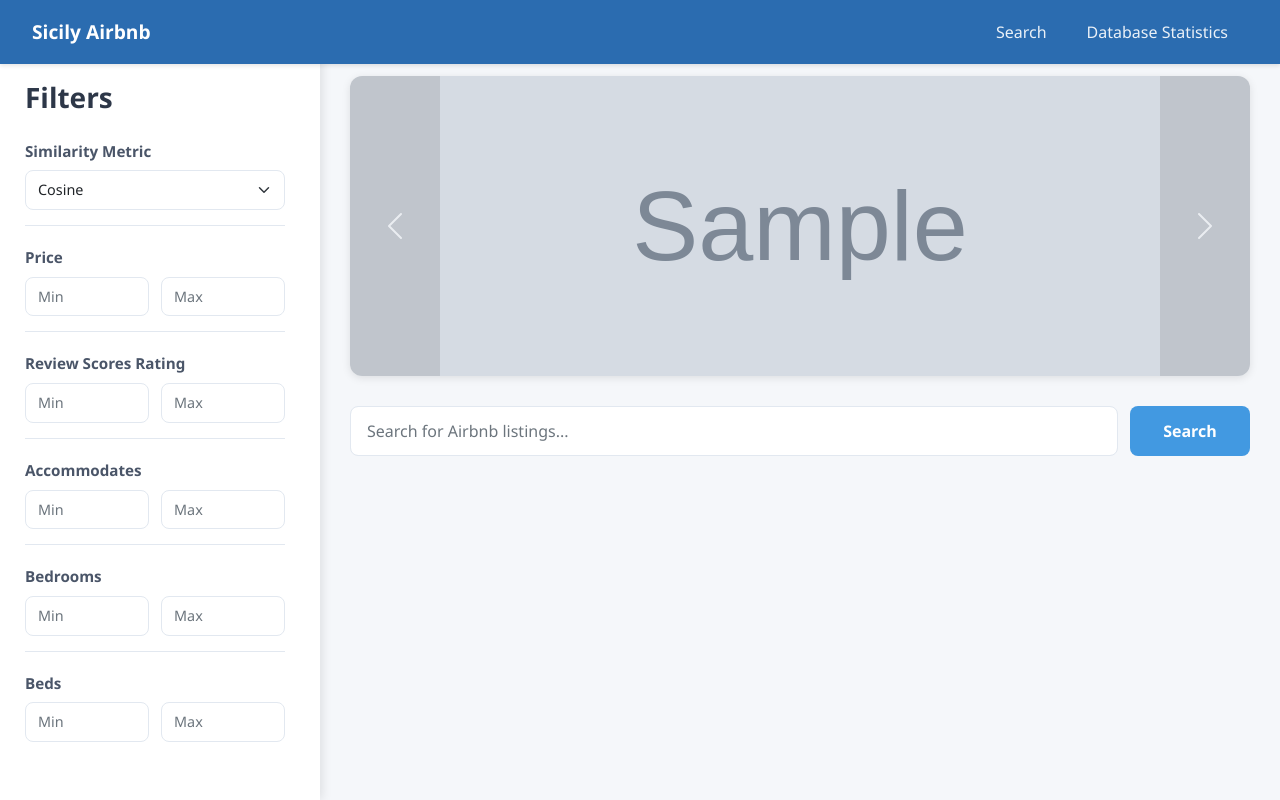
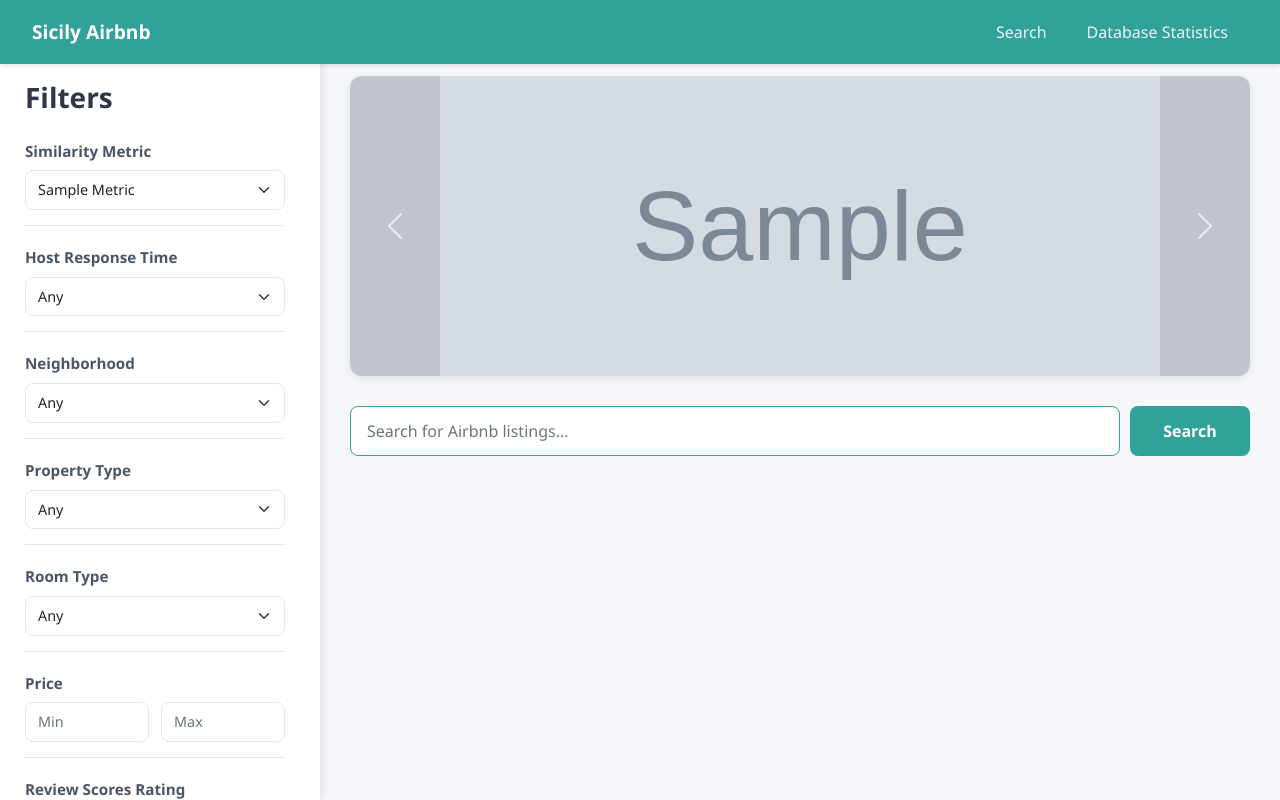
Before and after one commit to KamilaKras/Sicily_AirBNB_RecommendationSystem, a Flask app: template templates/index.html in a window 1280 px wide. Run offline with Flask 2, Linux system fonts and the light colour scheme; the template is opened without the code that fills it: most values are stand-ins (such as "Sample title", 1, 10 or a date in 2020); grey boxes marked "Sample" are stand-in pictures; parts of the project's set-up code (start-up, migrations or seed data) failed here and were passed over.

Commit message:
Changed styling

```diff
--- a/static/css/style.css
+++ b/static/css/style.css
@@ -109,19 +109,26 @@ body {
 
 .search-container {
     display: flex;
-    gap: 12px;
-    margin-bottom: 30px;
+    gap: 10px;
+    margin-bottom: 20px;
 }
 
 #search-input {
     flex-grow: 1;
     padding: 12px 16px;
     font-size: 1rem;
+    border-color: #30a29a;
+}
+
+#search-input:focus {
+    border-color: #30a29a;
+    box-shadow: 0 0 0 0.2rem rgba(48, 162, 154, 0.25);
 }
 
 #search-button {
     padding: 12px 24px;
-    background-color: #4299e1;
+    background-color: #30a29a;
+    border-color: #30a29a;
     color: white;
     border: none;
     border-radius: 8px;
@@ -131,8 +138,13 @@ body {
 }
 
 #search-button:hover {
-    background-color: #3182ce;
+    background-color: #278c85;
+    border-color: #278c85;
     transform: translateY(-1px);
+}
+
+#search-button:focus {
+    box-shadow: 0 0 0 0.2rem rgba(48, 162, 154, 0.25);
 }
 
 .listing-card {
@@ -190,13 +202,14 @@ body {
 }
 
 .amenity-badge {
-    display: inline-block;
-    padding: 3px 6px;
-    margin: 2px;
-    background-color: #ebf8ff;
-    color: #2b6cb0;
+    background-color: #30a29a !important;
+    color: white !important;
+    font-size: 0.8rem;
+    padding: 0.3rem 0.6rem;
+    margin-right: 0.3rem;
+    margin-bottom: 0.3rem;
     border-radius: 4px;
-    font-size: 0.75rem;
+    font-weight: 500;
 }
 
 .price {
@@ -279,7 +292,7 @@ body {
 
 /* Navigation */
 .navbar {
-    background-color: #2b6cb0;
+    background-color: #30a29a;
     padding: 0.75rem 2rem;
     position: fixed;
     top: 0;
--- a/static/js/script.js
+++ b/static/js/script.js
@@ -1,11 +1,23 @@
 document.addEventListener('DOMContentLoaded', function() {
+    console.log('DOM Content Loaded');
     const searchInput = document.getElementById('search-input');
     const searchButton = document.getElementById('search-button');
     const resultsContainer = document.getElementById('results-container');
 
-    searchButton.addEventListener('click', performSearch);
+    console.log('Elements found:', {
+        searchInput: !!searchInput,
+        searchButton: !!searchButton,
+        resultsContainer: !!resultsContainer
+    });
+
+    searchButton.addEventListener('click', function() {
+        console.log('Search button clicked');
+        performSearch();
+    });
+
     searchInput.addEventListener('keypress', function(e) {
         if (e.key === 'Enter') {
+            console.log('Enter key pressed');
             performSearch();
         }
     });
@@ -14,40 +26,48 @@ document.addEventListener('DOMContentLoaded', function() {
         const filters = {};
 
         // Get similarity metric
-        filters.similarity_metric = document.getElementById('similarity-metric').value;
+        const similarityMetric = document.getElementById('similarity-metric');
+        if (similarityMetric) {
+            filters.similarity_metric = similarityMetric.value;
+        }
 
         // Get numeric range filters
         const numericFields = ['price', 'review_scores_rating', 'accommodates', 'bedrooms', 'beds'];
         numericFields.forEach(field => {
-            const minVal = document.getElementById(`${field}-min`).value;
-            const maxVal = document.getElementById(`${field}-max`).value;
-            if (minVal || maxVal) {
-                filters[`${field}_range`] = [
-                    minVal ? parseFloat(minVal) : null,
-                    maxVal ? parseFloat(maxVal) : null
-                ];
+            const minElement = document.getElementById(`${field}-min`);
+            const maxElement = document.getElementById(`${field}-max`);
+            if (minElement || maxElement) {
+                const minVal = minElement ? minElement.value : null;
+                const maxVal = maxElement ? maxElement.value : null;
+                if (minVal || maxVal) {
+                    filters[`${field}_range`] = [
+                        minVal ? parseFloat(minVal) : null,
+                        maxVal ? parseFloat(maxVal) : null
+                    ];
+                }
             }
         });
 
-        // Get categorical filters
-        ['host_response_time', 'neighbourhood_cleansed', 'property_type', 'room_type'].forEach(field => {
-            const value = document.getElementById(field).value;
-            if (value) {
-                filters[field] = value;
+        // Get categorical filters - only if they exist
+        const categoricalFields = ['host_response_time', 'neighbourhood_cleansed', 'property_type', 'room_type'];
+        categoricalFields.forEach(field => {
+            const element = document.getElementById(field);
+            if (element && element.value) {
+                filters[field] = element.value;
             }
         });
 
-        // Get selected amenities
-        const selectedAmenities = Array.from(document.querySelectorAll('.amenity-checkbox:checked'))
-            .map(checkbox => checkbox.value);
-        if (selectedAmenities.length > 0) {
-            filters.amenities = selectedAmenities;
+        // Get selected amenities - only if they exist
+        const amenityCheckboxes = document.querySelectorAll('.amenity-checkbox:checked');
+        if (amenityCheckboxes.length > 0) {
+            filters.amenities = Array.from(amenityCheckboxes).map(checkbox => checkbox.value);
         }
 
         return filters;
     }
 
     function performSearch() {
+        console.log('Performing search');
         const query = searchInput.value.trim();
         if (!query) {
             alert('Please enter a search query');
@@ -55,10 +75,12 @@ document.addEventListener('DOMContentLoaded', function() {
         }
 
         const filters = getFilters();
+        console.log('Filters:', filters);
 
         // Show loading state
         resultsContainer.innerHTML = '<div class="text-center"><div class="spinner-border" role="status"><span class="visually-hidden">Loading...</span></div></div>';
 
+        console.log('Sending fetch request to /search');
         fetch('/search', {
             method: 'POST',
             headers: {
@@ -69,8 +91,12 @@ document.addEventListener('DOMContentLoaded', function() {
                 filters: filters
             })
         })
-        .then(response => response.json())
+        .then(response => {
+            console.log('Got response:', response.status);
+            return response.json();
+        })
         .then(results => {
+            console.log('Got results:', results);
             displayResults(results);
         })
         .catch(error => {
--- a/templates/index.html
+++ b/templates/index.html
@@ -13,10 +13,54 @@
                 <div class="filter-section">
                     <label for="similarity-metric">Similarity Metric</label>
                     <select id="similarity-metric" class="form-select">
-                        <option value="cosine">Cosine</option>
+                        {% for metric in similarity_metrics %}
+                        <option value="{{ metric }}">{{ metric|title }}</option>
+                        {% endfor %}
                     </select>
                 </div>
 
+                <!-- Categorical Filters -->
+                <div class="filter-section">
+                    <label for="host_response_time">Host Response Time</label>
+                    <select id="host_response_time" class="form-select">
+                        <option value="">Any</option>
+                        {% for option in filters.host_response_time %}
+                        <option value="{{ option }}">{{ option }}</option>
+                        {% endfor %}
+                    </select>
+                </div>
+
+                <div class="filter-section">
+                    <label for="neighbourhood_cleansed">Neighborhood</label>
+                    <select id="neighbourhood_cleansed" class="form-select">
+                        <option value="">Any</option>
+                        {% for option in filters.neighbourhood_cleansed %}
+                        <option value="{{ option }}">{{ option }}</option>
+                        {% endfor %}
+                    </select>
+                </div>
+
+                <div class="filter-section">
+                    <label for="property_type">Property Type</label>
+                    <select id="property_type" class="form-select">
+                        <option value="">Any</option>
+                        {% for option in filters.property_type %}
+                        <option value="{{ option }}">{{ option }}</option>
+                        {% endfor %}
+                    </select>
+                </div>
+
+                <div class="filter-section">
+                    <label for="room_type">Room Type</label>
+                    <select id="room_type" class="form-select">
+                        <option value="">Any</option>
+                        {% for option in filters.room_type %}
+                        <option value="{{ option }}">{{ option }}</option>
+                        {% endfor %}
+                    </select>
+                </div>
+
+                <!-- Numeric Filters -->
                 <div class="filter-section">
                     <label>Price</label>
                     <div class="range-inputs">
@@ -56,9 +100,21 @@
                         <input type="number" id="beds-max" class="form-control" placeholder="Max">
                     </div>
                 </div>
-            </div>
-        </div>
 
+                <!-- Amenities -->
+                <div class="filter-section">
+                    <label>Amenities</label>
+                    <div class="amenities-container">
+                        {% for amenity in filters.amenities %}
+                        <div class="form-check">
+                            <input class="form-check-input amenity-checkbox" type="checkbox" value="{{ amenity }}" id="amenity-{{ loop.index }}">
+                            <label class="form-check-label" for="amenity-{{ loop.index }}">{{ amenity }}</label>
+                        </div>
+                        {% endfor %}
+                    </div>
+                </div>
+            </div> <!-- Close .filters-container -->
+        </div> <!-- Close .sidebar -->
         <!-- Main Content -->
         <div class="col-md-9 main-content">
             <!-- Photo Carousel -->
```
